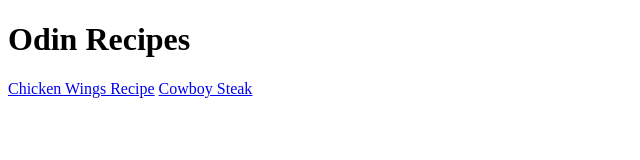
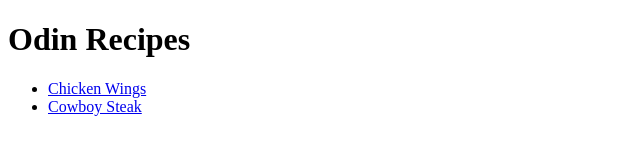
Before and after one commit to achohan1/odin-recipes, a plain HTML site: page index.html in a window 1280 px wide. Shown: the whole page, without its empty margins (0-640 px from the left). Drawn offline with Linux system fonts and the light colour scheme.

Commit message:
Tweak index.html
Remove the word recipe from chicken wings, format pages in unordered list

```diff
--- a/index.html
+++ b/index.html
@@ -6,7 +6,9 @@
     </head>
     <body>
         <h1>Odin Recipes</h1>
-        <a href="recipes/chickenwings.html">Chicken Wings Recipe</a>
-        <a href="recipes/cowboysteak.html">Cowboy Steak</a>
+        <ul>
+            <li><a href="recipes/chickenwings.html">Chicken Wings</a></li>
+            <li><a href="recipes/cowboysteak.html">Cowboy Steak</a></li>
+        </ul>
     </body>
 </html>
```
